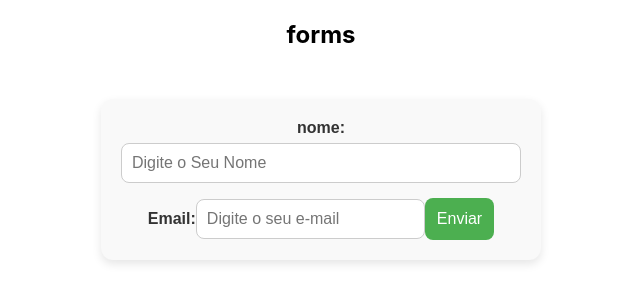
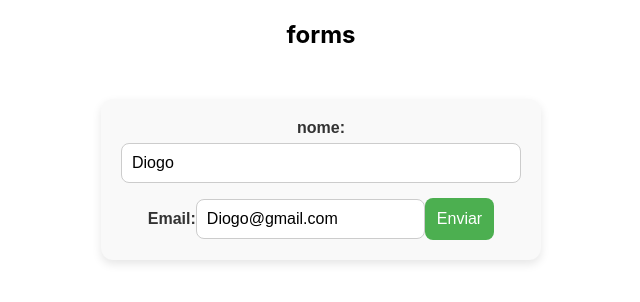
Before and after one commit to diogonoguiera27/udemy-forms-react, a React (Create React App) app: page / in a window 1280 px wide. Shown: the top 302 px of the page, without its empty margins (319-959 px from the left). Built offline with nearby package versions, Linux system fonts and the light colour scheme.

Commit message:
controlled Input

```diff
--- a/src/App.js
+++ b/src/App.js
@@ -6,7 +6,7 @@ function App() {
   return (
     <div className="App">
       <h2>forms</h2>
-      <MyForms/>
+      <MyForms user={ {name:"Diogo" , email:"Diogo@gmail.com"}}/>
 
     </div>
   );
--- a/src/components/MyForms.js
+++ b/src/components/MyForms.js
@@ -1,10 +1,12 @@
 import { useState } from "react";
 import "./MyForms.css";
 
-const MyForms = () => {
-  // 2 Gerenciamento de dados  Input
-  const [name, setName] = useState();
-  const [email, setEmail] = useState();
+const MyForms = ({user}) => {
+    // 6 - controlled inputs
+
+  // 3 Gerenciamento de dados  Input
+  const [name, setName] = useState(user ? user.name : "");
+  const [email, setEmail] = useState(user ? user.email : "");
 
   const handleName = (e) => {
     setName(e.target.value);
@@ -30,6 +32,7 @@ const MyForms = () => {
             name="name"
             placeholder="Digite o Seu Nome"
             onChange={handleName}
+            value={name}
           />
         </div>
         {/* 2 - label envolvendo input */}
@@ -41,6 +44,7 @@ const MyForms = () => {
             name="email"
             placeholder="Digite o seu e-mail"
             onChange={(e) => setEmail(e.target.value)}
+            value={email}
           />
         </label>
         <input type="submit" value="Enviar" />
```
